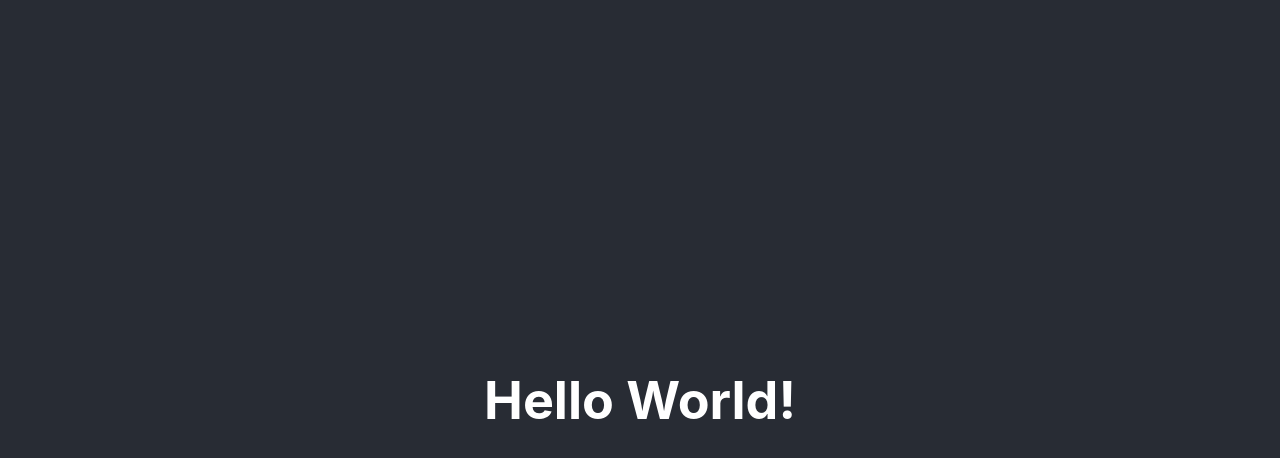
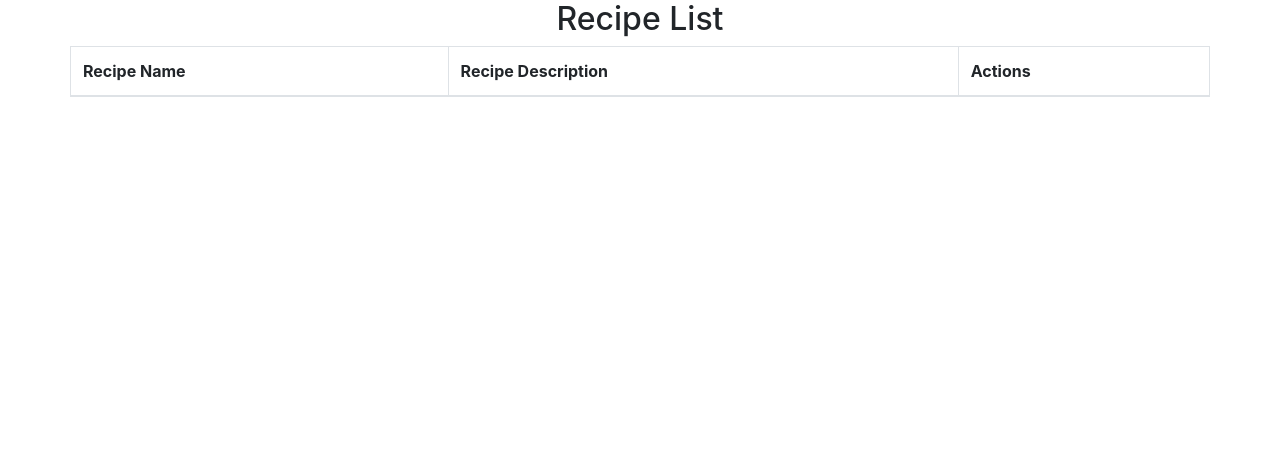
Before and after one commit to MJB90/yes-chef-admin-app, a React (Create React App) app in the folder yeschef-frontend/: page / in a window 1280 px wide. Shown: the top 458 px of the page. Built offline with nearby package versions, Linux system fonts and the light colour scheme.

Commit message:
shu first commit

```diff
--- a/yeschef-frontend/package.json
+++ b/yeschef-frontend/package.json
@@ -6,6 +6,7 @@
     "@testing-library/jest-dom": "^5.16.1",
     "@testing-library/react": "^12.1.2",
     "@testing-library/user-event": "^13.5.0",
+    "axios": "^0.25.0",
     "react": "^17.0.2",
     "react-dom": "^17.0.2",
     "react-scripts": "5.0.0",
--- a/yeschef-frontend/public/index.html
+++ b/yeschef-frontend/public/index.html
@@ -25,6 +25,7 @@
       Learn how to configure a non-root public URL by running `npm run build`.
     -->
     <title>React App</title>
+    <link rel="stylesheet" href="https://maxcdn.bootstrapcdn.com/bootstrap/4.0.0/css/bootstrap.min.css" integrity="sha384-Gn5384xqQ1aoWXA+058RXPxPg6fy4IWvTNh0E263XmFcJlSAwiGgFAW/dAiS6JXm" crossorigin="anonymous">
   </head>
   <body>
     <noscript>You need to enable JavaScript to run this app.</noscript>
--- a/yeschef-frontend/src/App.js
+++ b/yeschef-frontend/src/App.js
@@ -1,12 +1,11 @@
 import logo from './logo.svg';
 import './App.css';
+import ListRecipeComponent from './components/ListRecipeComponent';
 
 function App() {
   return (
-    <div className="App">
-      <header className="App-header">
-        <h1>Hello World!</h1>
-      </header>
+    <div className="container">
+       <ListRecipeComponent/>
     </div>
   );
 }
--- /dev/null
+++ b/yeschef-frontend/src/components/ListRecipeComponent.jsx
@@ -0,0 +1,49 @@
+import React, { Component } from 'react';
+
+class ListRecipeComponent extends Component {
+    constructor(props) {
+        super(props)
+
+        this.state ={
+            recipes: []
+        }
+    }
+
+    render() {
+        return (
+            <div>
+                <h2 className ="text-center">Recipe List</h2>
+                <div className = "row">
+                    <table className = "table table-striped table-bordered">
+
+                        <thead>
+                            <tr>
+                                <th>Recipe Name</th>
+                                <th>Recipe Description</th>
+                                <th>Actions</th>
+                            </tr>
+                        </thead>
+
+                        <tbody>
+                            {
+                                this.state.recipes.map(
+                                    recipe =>
+                                    <tr key = {recipe.id}>
+                                        <td>{recipe.name}</td>
+                                        <td>{recipe.description}</td>
+                                    </tr>
+
+
+                                )
+                            }
+                        </tbody>
+                    </table>
+                </div>
+
+
+            </div>
+        );
+    }
+}
+
+export default ListRecipeComponent;
```
Also changed, not shown: 1 other file (tests, documents, lock files or other folders).
